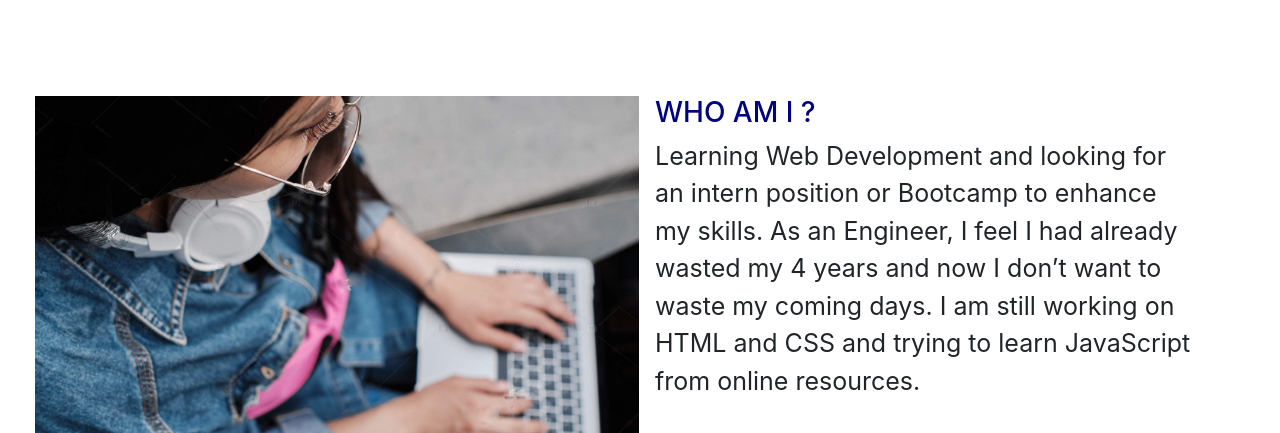
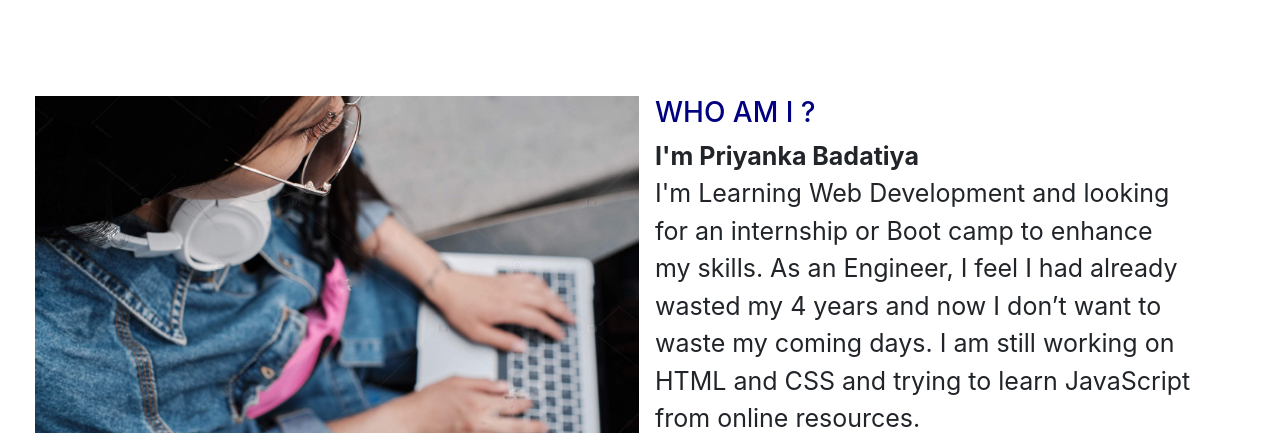
Before and after one commit to priyabadatiya/priyabadatiya.github.io, a plain HTML site: page index.html in a window 1280 px wide. Shown: the part 880-1313 px from the top of the page. Drawn offline with nearby package versions, Linux system fonts and the light colour scheme.

Commit message:
Add push commit

```diff
--- a/index.html
+++ b/index.html
@@ -72,7 +72,8 @@
                   <div class="col-md-6">
                       <h3 class="h3">WHO AM I ?</h3>
                       <p class="bio">
-                        Learning  Web Development and looking for an intern position or Bootcamp to enhance my skills. As an Engineer, I feel I had already wasted my 4 years and now I don’t want to waste my coming days. I am still working on HTML and CSS and trying to learn JavaScript from online resources.
+                        <b>I'm Priyanka Badatiya</b><br>
+                        I'm Learning  Web Development and looking for an internship or Boot camp to enhance my skills. As an Engineer, I feel I had already wasted my 4 years and now I don’t want to waste my coming days. I am still working on HTML and CSS and trying to learn JavaScript from online resources.
                         </p>
 
                         <!-- <div class="skills-bar">
--- a/style.css
+++ b/style.css
@@ -233,7 +233,6 @@ body
     font-size: 15px;
     margin-top: 20px;
     color: #777;
-
 }
 .services-box:hover
 {
```
